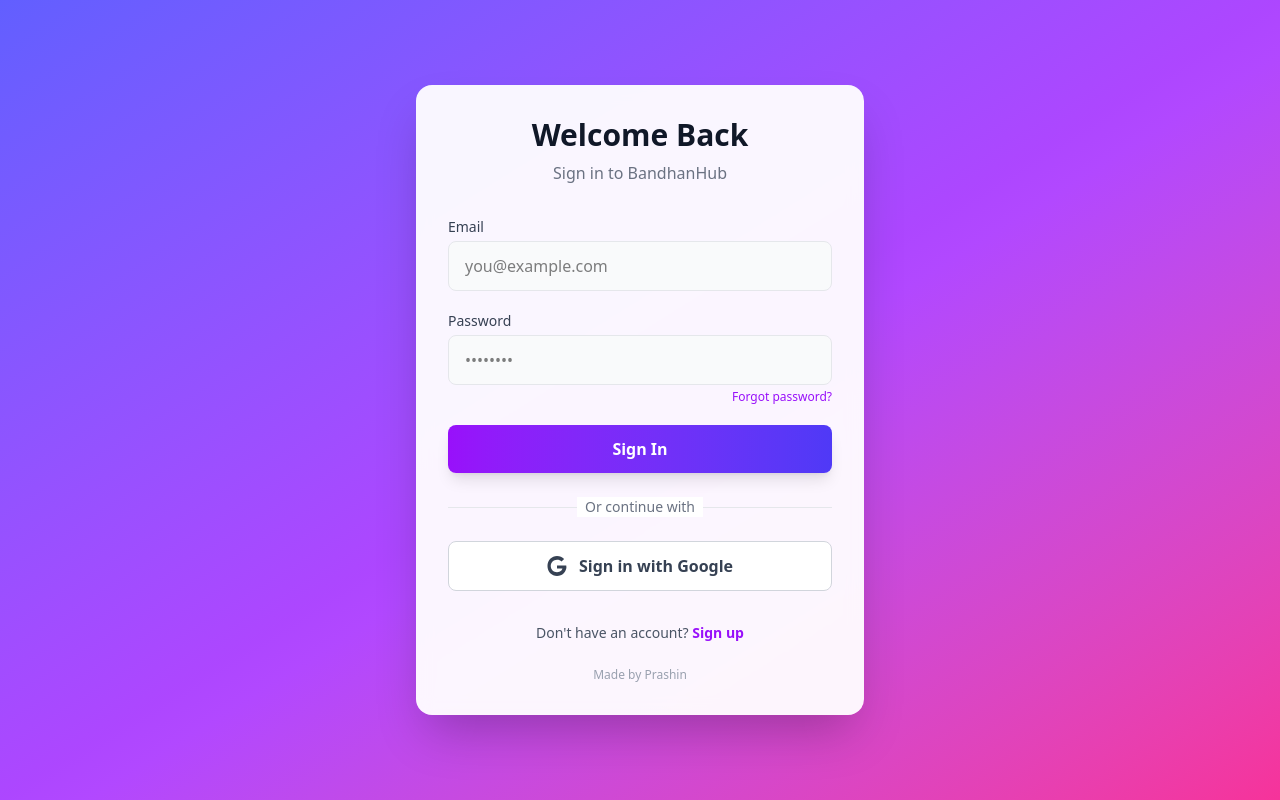
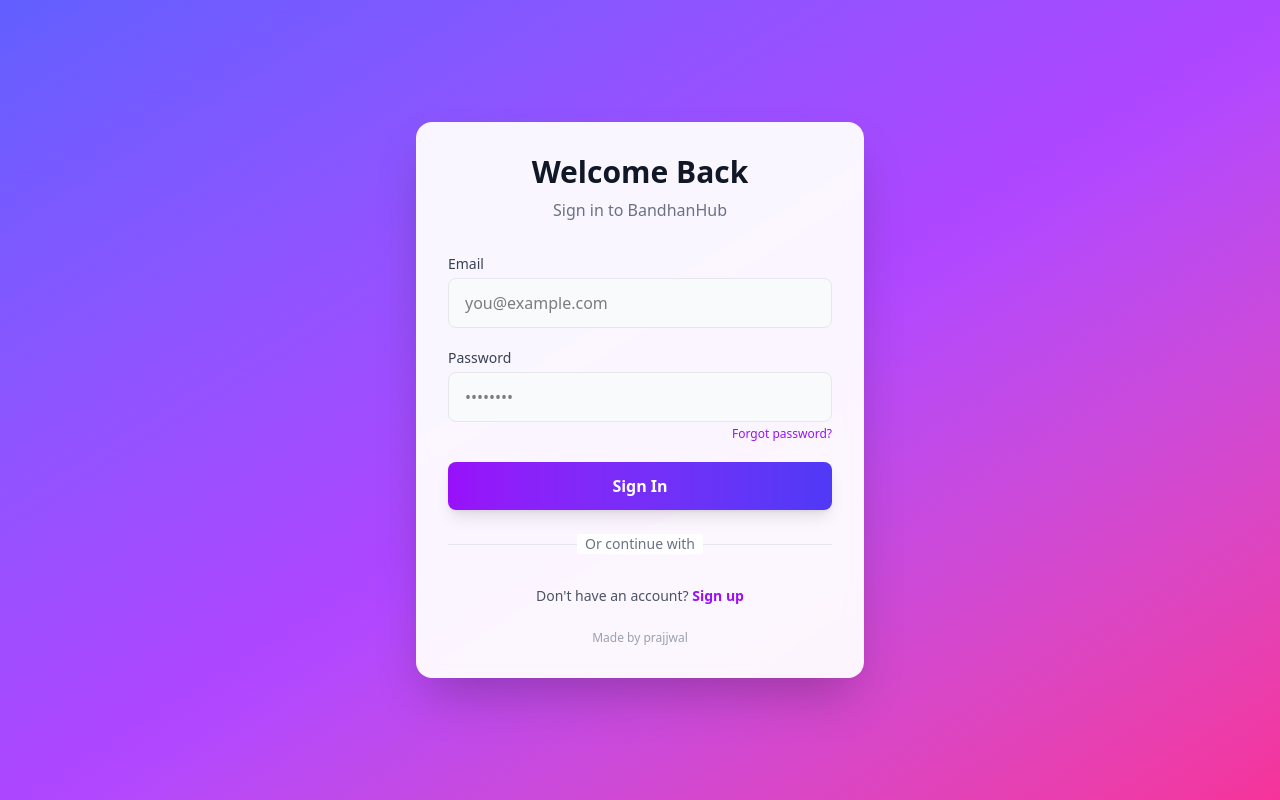
Before and after one commit to patties-eater/BandhanHub, a React (Vite) app: page / in a window 1280 px wide. Built offline with nearby package versions, Linux system fonts and the light colour scheme; no server answers.

Commit message:
Temporarily disable Google sign-in

```diff
--- a/src/pages/Login.jsx
+++ b/src/pages/Login.jsx
@@ -149,13 +149,27 @@
   const navigate = useNavigate();
 
   // ✅ helper → check profile and redirect
+  function isProfileComplete(profile) {
+    if (!profile) return false;
+    return (
+      profile.full_name &&
+      profile.birthdate &&
+      profile.gender &&
+      profile.address &&
+      profile.qualification &&
+      profile.job_status
+    );
+  }
+
   async function checkProfileAndRedirect() {
     const { data: { user } = {} } = await supabase.auth.getUser();
     if (!user) return navigate("/");
 
     const { data: profile, error } = await supabase
       .from("profiles")
-      .select("id")
+      .select(
+        "id, full_name, birthdate, gender, address, qualification, job_status"
+      )
       .eq("id", user.id)
       .single();
 
@@ -163,7 +177,7 @@
       console.error("Profile fetch error:", error);
     }
 
-    if (profile) navigate("/dashboard");
+    if (isProfileComplete(profile)) navigate("/dashboard");
     else navigate("/profile-setup");
   }
 
@@ -180,21 +194,21 @@
     await checkProfileAndRedirect();
   }
 
-  // ✅ Google OAuth login
-  async function handleGoogleLogin(e) {
-    e.preventDefault();
-    setLoading(true);
-    const { error } = await supabase.auth.signInWithOAuth({
-      provider: "google",
-      options: {
-        emailRedirectTo: `${window.location.origin}/auth/callback`,
-      },
-    });
-    setLoading(false);
-    if (error) {
-      alert(error.message);
-    }
-  }
+  // Google sign-in is temporarily disabled.
+  // async function handleGoogleLogin(e) {
+  //   e.preventDefault();
+  //   setLoading(true);
+  //   const { error } = await supabase.auth.signInWithOAuth({
+  //     provider: "google",
+  //     options: {
+  //       emailRedirectTo: `${window.location.origin}/auth/callback`,
+  //     },
+  //   });
+  //   setLoading(false);
+  //   if (error) {
+  //     alert(error.message);
+  //   }
+  // }
 
   return (
     <div className="flex items-center justify-center min-h-screen bg-gradient-to-br from-indigo-500 via-purple-500 to-pink-500 p-4">
@@ -270,6 +284,7 @@
             </div>
           </div>
 
+          {/*
           <button
             onClick={handleGoogleLogin}
             disabled={loading}
@@ -292,6 +307,7 @@
             </svg>
             Sign in with Google
           </button>
+          */}
         </div>
 
         <div className="mt-8 text-center">
@@ -305,7 +321,7 @@
             </Link>
           </p>
           <p className="mt-6 text-xs text-gray-400 font-medium">
-            Made by Prashin
+            Made by prajjwal
           </p>
         </div>
       </div>
```
